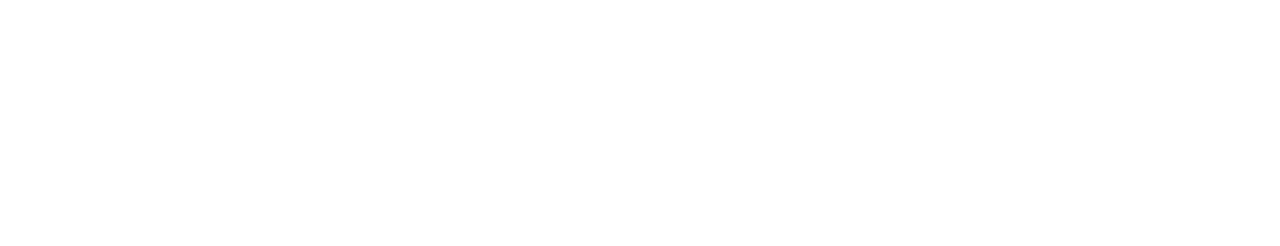
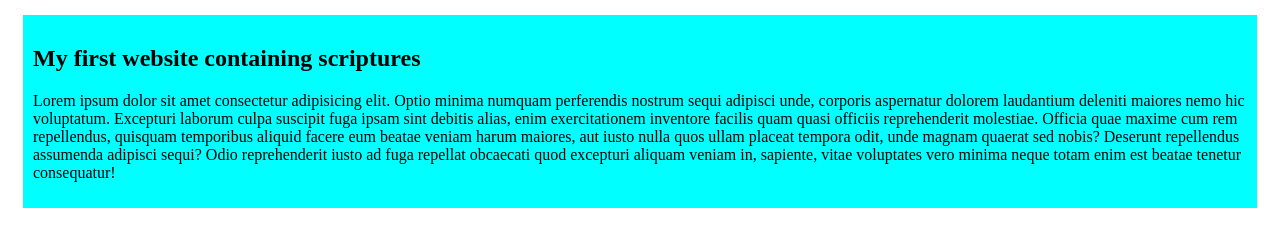
Before and after one commit to Arup60/my-simple-website, a plain HTML site: page 2ndindex.html in a window 1280 px wide. Drawn offline with Linux system fonts and the light colour scheme.

Commit message:
added the first blog

```diff
--- a/2ndindex.html
+++ b/2ndindex.html
@@ -4,8 +4,13 @@
     <meta charset="UTF-8">
     <meta name="viewport" content="width=device-width, initial-scale=1.0">
     <title>My Simple Website</title>
+    <link rel="stylesheet" href="styles/blog.css">
 </head>
 <body>
+    <div>
+        <h2>My first website containing scriptures</h2>
+        <p>Lorem ipsum dolor sit amet consectetur adipisicing elit. Optio minima numquam perferendis nostrum sequi adipisci unde, corporis aspernatur dolorem laudantium deleniti maiores nemo hic voluptatum. Excepturi laborum culpa suscipit fuga ipsam sint debitis alias, enim exercitationem inventore facilis quam quasi officiis reprehenderit molestiae. Officia quae maxime cum rem repellendus, quisquam temporibus aliquid facere eum beatae veniam harum maiores, aut iusto nulla quos ullam placeat tempora odit, unde magnam quaerat sed nobis? Deserunt repellendus assumenda adipisci sequi? Odio reprehenderit iusto ad fuga repellat obcaecati quod excepturi aliquam veniam in, sapiente, vitae voluptates vero minima neque totam enim est beatae tenetur consequatur!</p>
+    </div>
 
 </body>
 </html>
--- /dev/null
+++ b/styles/blog.css
@@ -0,0 +1,5 @@
+div{
+    background-color: aqua;
+    margin: 15px;
+    padding: 10px;
+}
```
